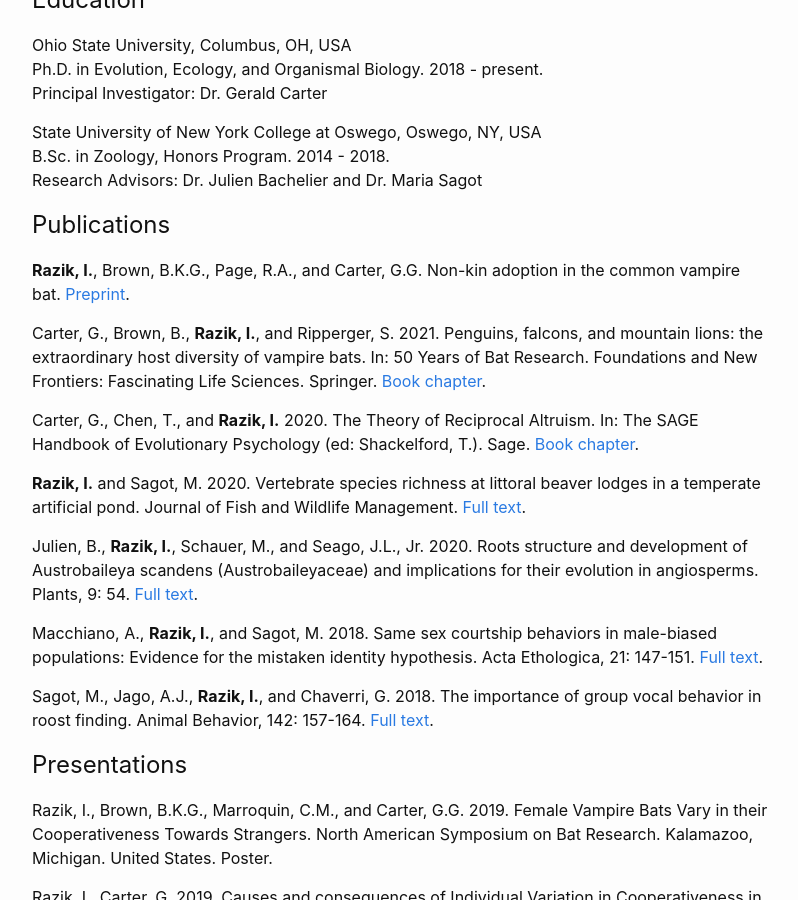
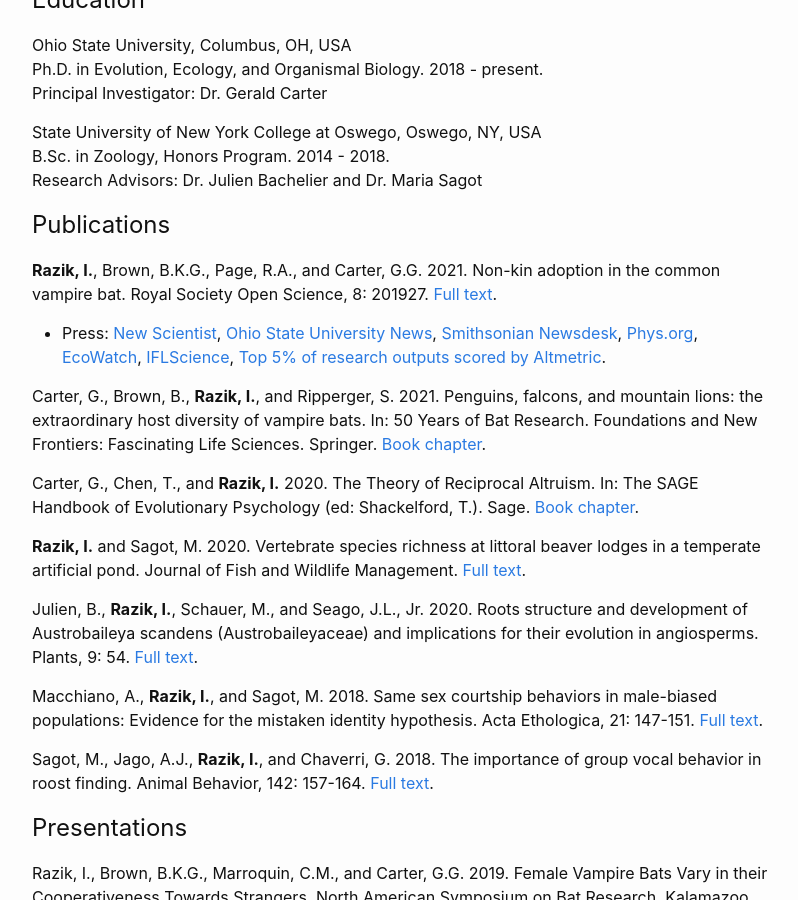
Before and after one commit to imranrazik/imranrazik.github.io, a Jekyll site: the page built from CV.md, in a window 1280 px wide and 900 px high, scrolled down 418 px. Shown: the whole window, without its empty margins (238-1036 px from the left). Built offline with Jekyll 4.4.1, drawn with Linux system fonts in a browser that asks for light colours; our own code applies the rules of GitHub Pages for plain Markdown files.

Commit message:
Update CV.md

```diff
--- a/CV.md
+++ b/CV.md
@@ -21,7 +21,8 @@
 Research Advisors: Dr. Julien Bachelier and Dr. Maria Sagot
 
 ## Publications
-**Razik, I.**, Brown, B.K.G., Page, R.A., and Carter, G.G. Non-kin adoption in the common vampire bat. [Preprint](https://drive.google.com/file/d/1ql2Sh3eYhCXmvzmGSvBcxwsZmfkyeDCo/view?usp=sharing).
+**Razik, I.**, Brown, B.K.G., Page, R.A., and Carter, G.G. 2021. Non-kin adoption in the common vampire bat. Royal Society Open Science, 8: 201927. [Full text](https://doi.org/10.1098/rsos.201927).
+ - Press: [New Scientist](https://www.newscientist.com/article/2267108-vampire-bat-adopts-orphan-baby-bat-after-untimely-death-of-its-mother/), [Ohio State University News](https://news.osu.edu/a-rare-observation-of-a-vampire-bat-adopting-an-unrelated-pup/), [Smithsonian Newsdesk](https://www.si.edu/newsdesk/releases/baby-vampire-bat-adopted-moms-best-friend), [Phys.org](https://phys.org/news/2021-02-baby-vampire-mom-friend.html), [EcoWatch](https://www.ecowatch.com/vampire-bat-adopt-baby-2650428436.html), [IFLScience](https://www.iflscience.com/plants-and-animals/an-orphaned-vampire-bat-pup-was-adopted-by-its-mothers-best-friend/), [Top 5% of research outputs scored by Altmetric](https://royalsociety.altmetric.com/details/99876020).
 
 Carter, G., Brown, B., **Razik, I.**, and Ripperger, S. 2021. Penguins, falcons, and mountain lions: the extraordinary host diversity of vampire bats. In: 50 Years of Bat Research. Foundations and New Frontiers: Fascinating Life Sciences. Springer. [Book chapter](https://www.springer.com/gp/book/9783030547264). <br/>
 
```
